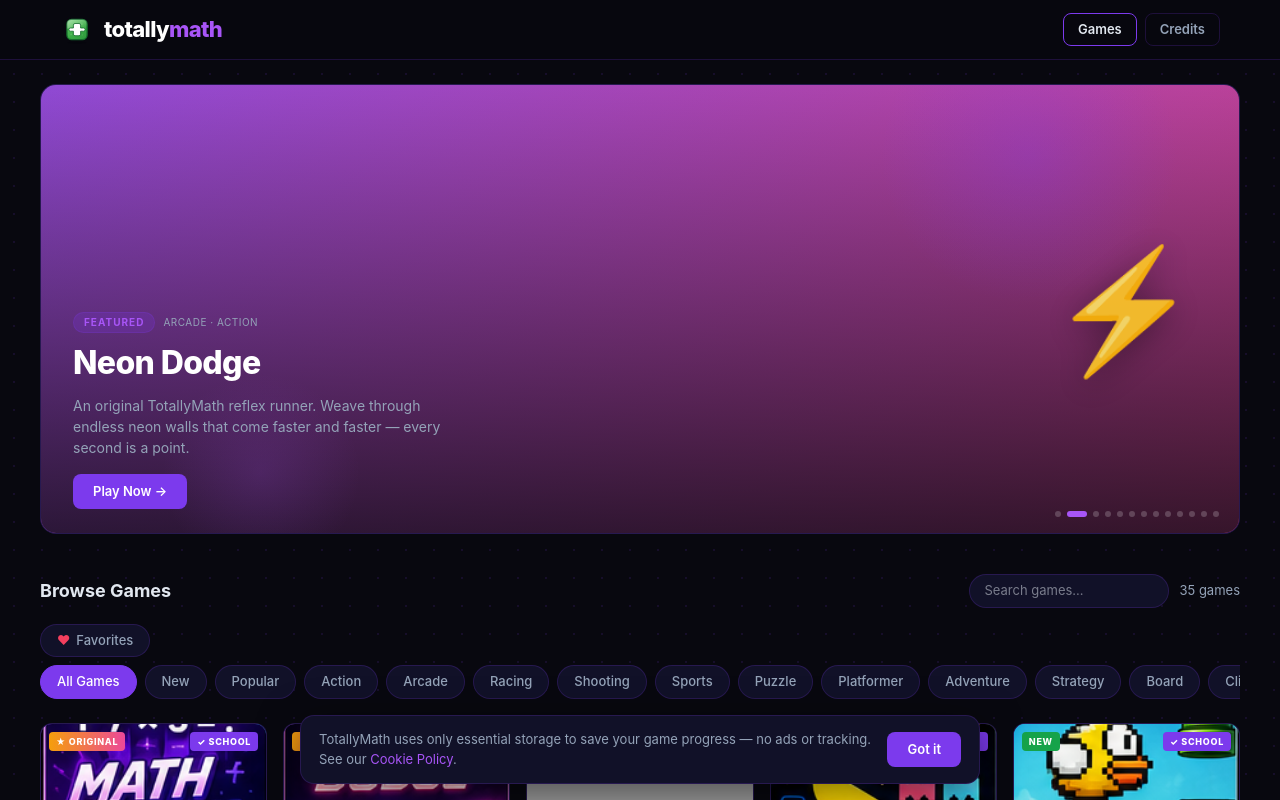
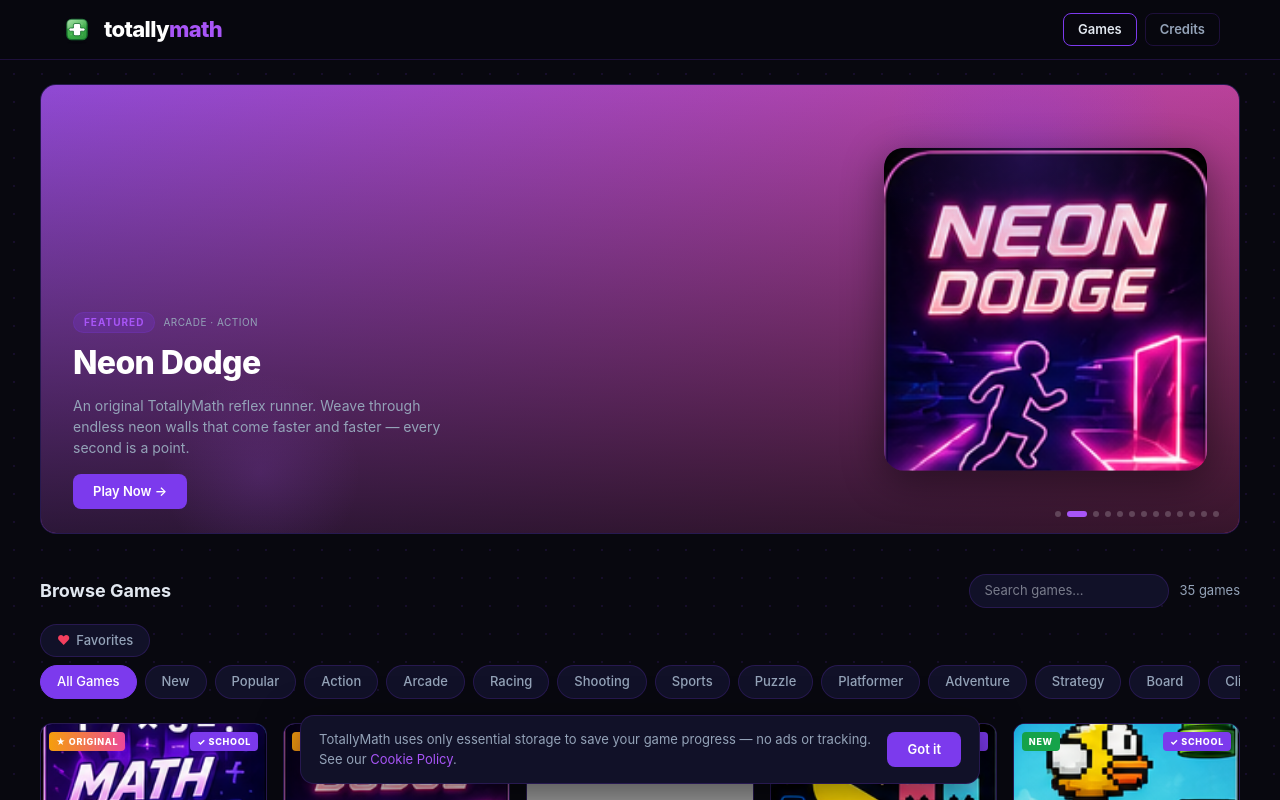
Before and after one commit to nadellasripad11/totallymath, a Next.js app: page / in a window 1280 px wide. Shown: the top 800 px of the page. Built offline with nearby package versions, Linux system fonts and the light colour scheme; grey boxes are pictures that could not be loaded.

Commit message:
Use real logos in hero banner with emoji fallback

```diff
--- a/components/FeaturedSlider.tsx
+++ b/components/FeaturedSlider.tsx
@@ -6,6 +6,7 @@
 
 export default function FeaturedSlider({ games }: { games: Game[] }) {
   const [idx, setIdx] = useState(0);
+  const [failed, setFailed] = useState<Record<string, boolean>>({});
 
   useEffect(() => {
     const t = setInterval(() => setIdx((i) => (i + 1) % games.length), 4000);
@@ -13,6 +14,7 @@
   }, [games.length]);
 
   const game = games[idx];
+  const hasLogo = !failed[game.slug];
 
   return (
     <div
@@ -42,6 +44,25 @@
           background: `linear-gradient(180deg, rgba(8,8,15,0.15) 0%, rgba(8,8,15,0.8) 100%)`,
         }}
       />
+      {hasLogo ? (
+        <img
+          src={`/thumbs/${game.slug}.png`}
+          alt={game.title}
+          onError={() => setFailed((f) => ({ ...f, [game.slug]: true }))}
+          style={{
+            position: "absolute",
+            right: 32,
+            top: "50%",
+            transform: "translateY(-50%)",
+            height: "72%",
+            aspectRatio: "1 / 1",
+            objectFit: "cover",
+            borderRadius: 20,
+            boxShadow: "0 10px 40px rgba(0,0,0,0.45)",
+            pointerEvents: "none",
+          }}
+        />
+      ) : (
         <span
           style={{
             position: "absolute",
@@ -57,6 +78,7 @@
         >
           {game.icon}
         </span>
+      )}
       {/* animated glow orbs */}
       <div style={{
         position: "absolute",
```
Lines whose indentation alone changed are shown as unchanged.
